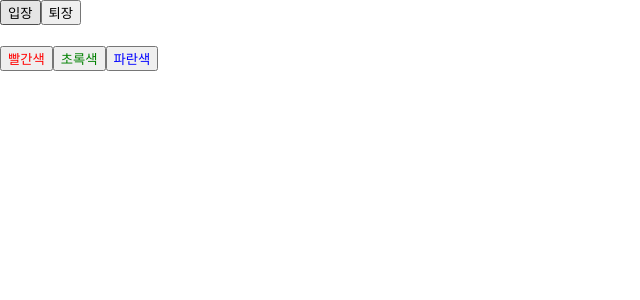
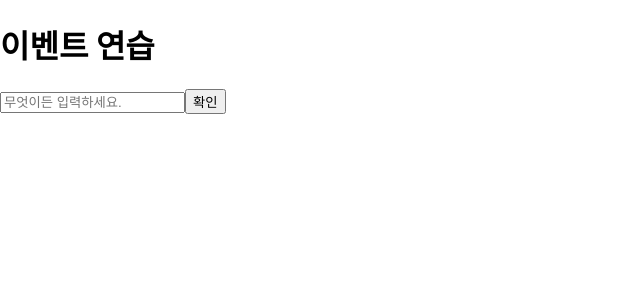
Before and after one commit to sirzzang/react-study-source-code, a React (Create React App) app: page / in a window 1280 px wide. Shown: the top 300 px of the page, without its empty margins (0-640 px from the left). Built offline with nearby package versions, Linux system fonts and the light colour scheme.

Commit message:
20201111 ~3장 소스코드

```diff
--- a/src/App.js
+++ b/src/App.js
@@ -1,8 +1,8 @@
 import React from "react";
-import Say from "./Say";
+import EventPractice from "./EventPractice";
 
 const App = () => {
-  return <Say />; // Say 컴포넌트 렌더링.
+    return <EventPractice />; // EventPractice 컴포넌트 렌더링.
 };
 
 export default App;
--- /dev/null
+++ b/src/EventPractice.js
@@ -0,0 +1,41 @@
+import React, { Component } from "react";
+
+class EventPractice extends Component {
+    state = {
+        message: "",
+    };
+
+    // constructor가 필요 없다.
+    // 화살표 함수로 바로 반환한다.
+
+    handleChange = (e) => {
+        this.setState({
+            message: e.target.value,
+        });
+    };
+
+    handleClick = () => {
+        alert(this.state.message);
+        this.setState({
+            message: "",
+        });
+    };
+
+    render() {
+        return (
+            <div>
+                <h1>이벤트 연습</h1>
+                <input
+                    type="text"
+                    name="message"
+                    placeholder="무엇이든 입력하세요."
+                    value={this.state.message}
+                    onChange={this.handleChange}
+                />
+                <button onClick={this.handleClick}>확인</button>
+            </div>
+        );
+    }
+}
+
+export default EventPractice;
```
Also changed, not shown: src/test.html (added, +13 -0 lines).
